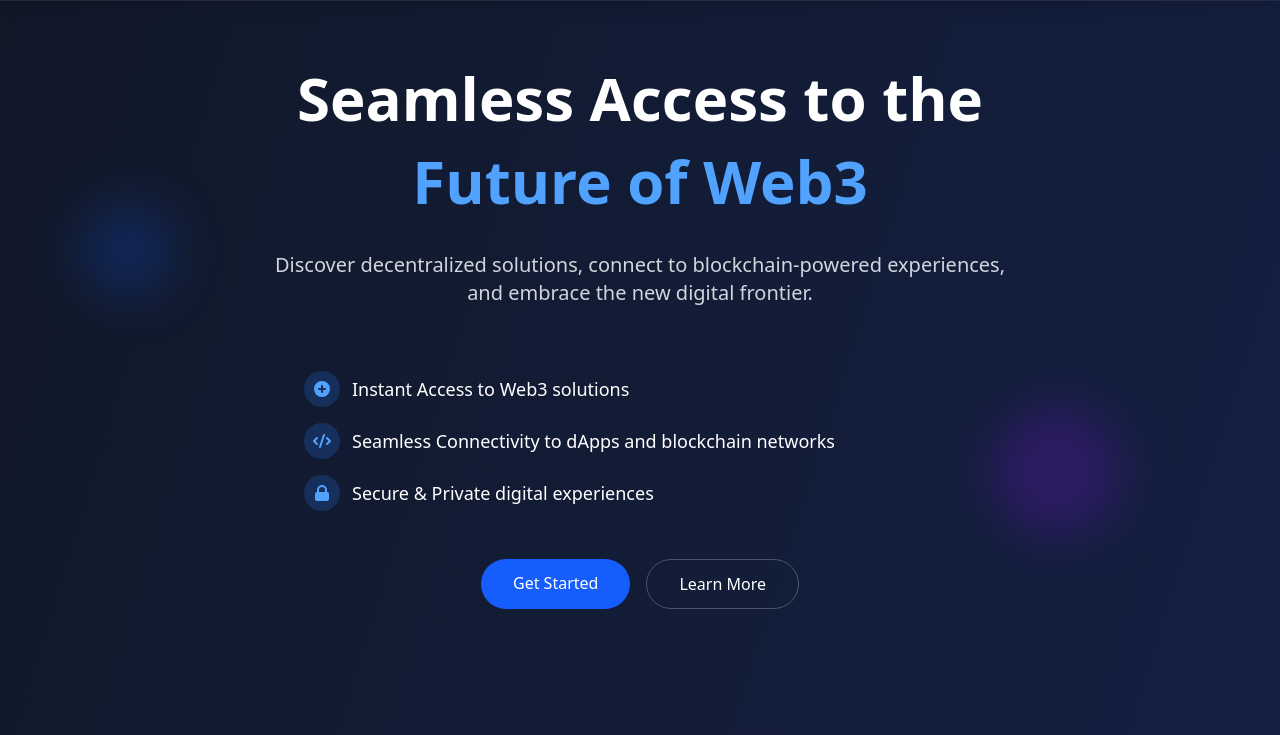
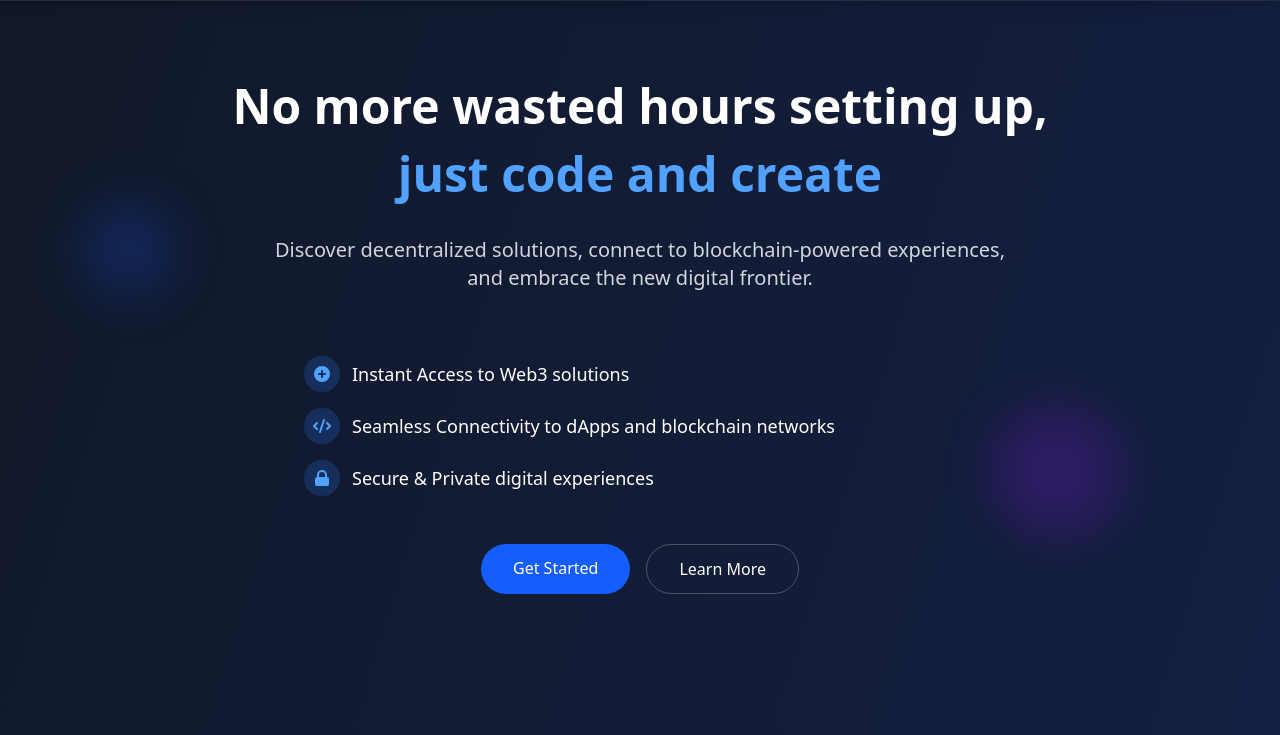
Before and after one commit to sanjaysagar12/Turplecubes_standalone, an Astro site: page / in a window 1280 px wide. Shown: the part 65-800 px from the top of the page. Built offline with nearby package versions, Linux system fonts and the light colour scheme; Astro itself is replaced by a stand-in of ours.

Commit message:
Update HeroSection text for improved clarity and engagement

```diff
--- a/src/components/HeroSection.astro
+++ b/src/components/HeroSection.astro
@@ -6,9 +6,9 @@
     <!-- Hero Content -->
     <div class="container mx-auto px-4 py-16 relative z-10">
       <div class="max-w-4xl mx-auto text-center">
-        <h1 class="text-5xl md:text-6xl font-bold text-white leading-tight">
-          Seamless Access to the
-          <span class="text-blue-400 block mt-2">Future of Web3</span>
+        <h1 class="text-5xl md:text-5xl font-bold text-white leading-tight">
+          No more wasted hours setting up,
+          <span class="text-blue-400 block mt-2">just code and create</span>
         </h1>
 
         <p class="text-gray-300 text-lg md:text-xl mt-8 max-w-3xl mx-auto">
```
